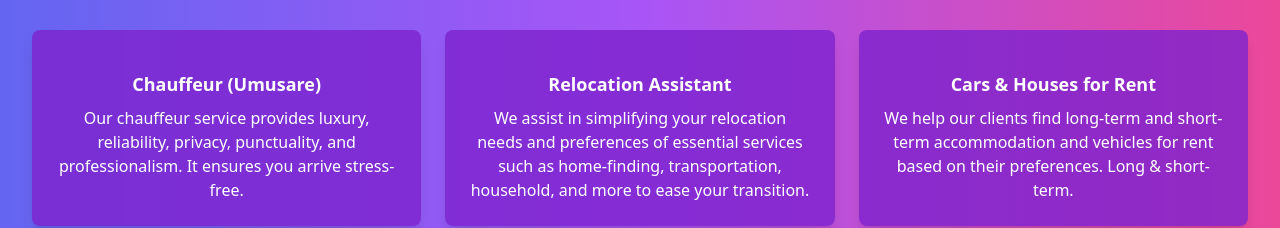
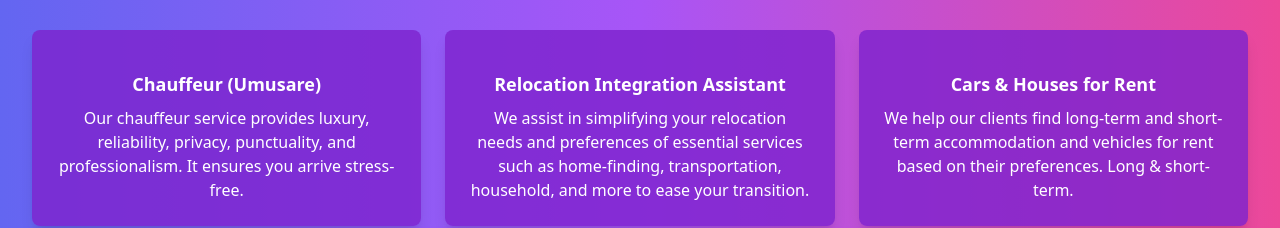
Before and after one commit to aimee-mercury/franklink-ltd, a Next.js app: page / in a window 1280 px wide. Shown: the part 1151-1379 px from the top of the page. Built offline with nearby package versions, Linux system fonts and the light colour scheme.

Commit message:
update on franklink website

```diff
--- a/app/home/page.tsx
+++ b/app/home/page.tsx
@@ -104,7 +104,7 @@ export default function HomePage() {
 
           {/* Service 2 */}
           <div className="bg-purple-700/80 rounded-lg shadow-lg p-6 hover:scale-105 transition-transform">
-            <h3 className="font-semibold text-lg mt-4">Relocation Assistant</h3>
+            <h3 className="font-semibold text-lg mt-4">Relocation Integration Assistant</h3>
             <p className="mt-2">
               We assist in simplifying your relocation needs and preferences of
               essential services such as home-finding, transportation, household,
@@ -143,8 +143,8 @@ export default function HomePage() {
             <p className="text-lg font-medium mb-4 ">Get in touch with us for more information!</p>
             <div className="flex justify-center gap-10">
               <div className="text-md">
-                <p className="text-white">+250 798 977 017</p>
-                <p className="text-white">franklink2026@gmail.com</p>
+                <p className="text-white"> +250 798 977 017 </p>
+                <p className="text-white"> franklink2026@gmail.com </p>
               </div>
             </div>
           </div>
```
